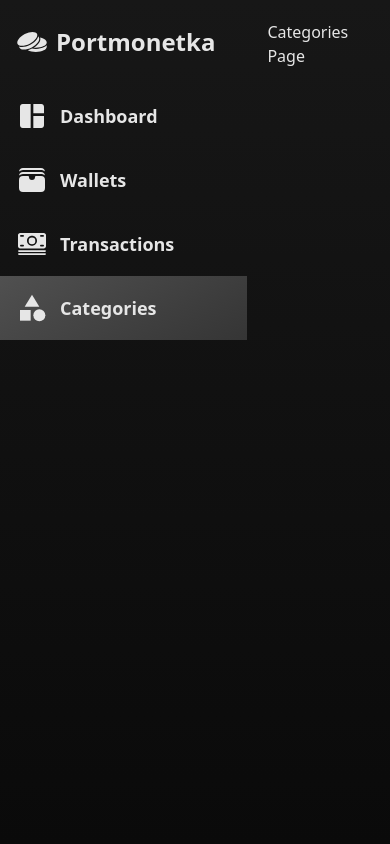
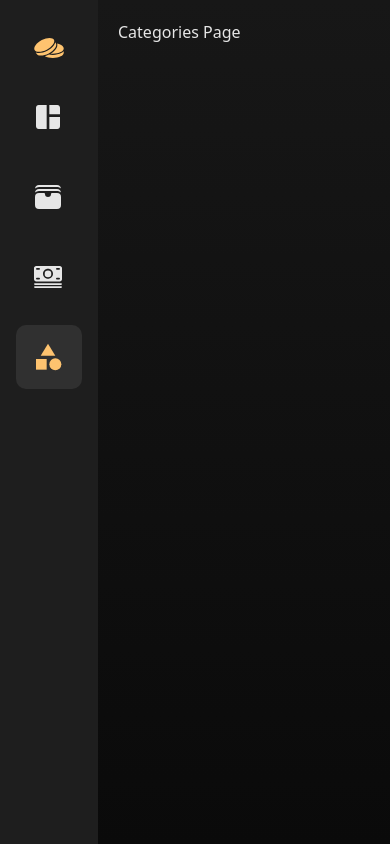
Before and after one commit to khivuksergey/Portmonetka.Backend, a React (Create React App) app in the folder Portmonetka/ClientApp/: page /categories in a window 390 px wide. Built offline with nearby package versions, Linux system fonts and the light colour scheme.

Commit message:
pre-grid

```diff
--- a/Portmonetka/ClientApp/src/Pages/Home/AddTransactionModal.tsx
+++ b/Portmonetka/ClientApp/src/Pages/Home/AddTransactionModal.tsx
@@ -12,7 +12,6 @@ import "react-day-picker/dist/style.css";
 
 import { BiMinus, BiPlus } from "react-icons/bi";
 import { GoCalendar } from "react-icons/go";
-import { RiInsertRowBottom } from "react-icons/ri";
 
 interface AddTransactionModalProps {
     show: boolean
@@ -25,9 +24,9 @@ interface AddTransactionModalProps {
 const AddTransactionModal = ({ show, onClose, wallet, onAddTransactions }: AddTransactionModalProps) => {
     const [validated, setValidated] = useState<boolean>(false);
 
-    let transactionTemplate: ITransaction = {
+    let transactionTemplate: any = {
         description: "",
-        amount: 0,
+        amount: "",
         date: new Date(new Date().getTime()),
         categoryId: 0,
         walletId: wallet.id as number
@@ -250,7 +249,9 @@ const AddTransactionModal = ({ show, onClose, wallet, onAddTransactions }: AddTr
                 }
 
                 <div className="d-grid mb-3" >
-                    <Button variant="outline-light" onClick={addRow}><RiInsertRowBottom size={22} /></Button>
+                    <Button className="button-add-transaction-row" onClick={addRow}>
+                        <BiPlus size={18} />
+                    </Button>
                 </div >
 
 
--- a/Portmonetka/ClientApp/src/Pages/Home/Balance.tsx
+++ b/Portmonetka/ClientApp/src/Pages/Home/Balance.tsx
@@ -21,9 +21,9 @@ export default function Balance() {
                 {
                     currency: key,
                     sum: value.reduce((acc, cur) => acc + cur.amount, 0),
-                    income: 1599,
-                    outcome: -1256,
-                    incomeTrend: -3.7,
+                    income: 15399,
+                    outcome: -156.65,
+                    incomeTrend: -1.5,
                     outcomeTrend: -2.3
                 }]
         );
@@ -43,13 +43,6 @@ export default function Balance() {
                             <BalanceBubble key={balance.currency} balance={balance} />
                         )
                 }
-                {
-                    balances
-                        .sort((a, b) => a.currency < b.currency ? -1 : 1)
-                        .map(balance =>
-                            <BalanceBubble key={balance.currency} balance={balance} />
-                        )
-                }
             </div>
         </section>
     )
--- a/Portmonetka/ClientApp/src/Pages/Home/Transactions.tsx
+++ b/Portmonetka/ClientApp/src/Pages/Home/Transactions.tsx
@@ -55,6 +55,12 @@ export default function Transactions({ transactions, onDeleteTransaction, onRest
             {
                 !isFullMode ?
                     (<>
+                        {
+                            transactions.length === 0 ?
+                                <div className="mt-3 d-flex justify-content-center">
+                                    <h6>Your transactions will be displayed here</h6>
+                                </div>
+                                :
                                 <table className="table mb-0 prevent-select" /*size="sm"*/>
                                     <tbody>
                                         {
@@ -75,6 +81,7 @@ export default function Transactions({ transactions, onDeleteTransaction, onRest
                                         }
                                     </tbody>
                                 </table>
+                        }
                         {transactions.length > 3 ? <BiDotsHorizontalRounded className="transactions-dots" /> : null}
                     </>)
 
--- a/Portmonetka/ClientApp/src/Pages/Home/Wallet.tsx
+++ b/Portmonetka/ClientApp/src/Pages/Home/Wallet.tsx
@@ -72,7 +72,7 @@ export default function Wallet({ wallet, onDeleteWallet, onGetWallets, onChangeW
                     </div>
 
                     <div className="d-grid">
-                        <button className="btn btn-dark add-items-button" type="button" key={"button-" + wallet.id}
+                        <button className="btn add-items-button" type="button" key={"button-" + wallet.id}
                             onClick={(e) => handleTransactionsModalShow(e)}>
                             <IoIosCash />
                         </button>
--- a/Portmonetka/ClientApp/src/Pages/NavMenu.tsx
+++ b/Portmonetka/ClientApp/src/Pages/NavMenu.tsx
@@ -8,25 +8,37 @@ export default function NavMenu() {
     return (
         <div className="nav-menu">
             <div className="logo prevent-select">
-                <GiTwoCoins size={32} />Portmonetka
+                <GiTwoCoins size={32} color={"var(--primary)"} />
+
+                <div className="logo-text">
+                    Portmonetka
+                </div>
             </div>
 
             <section>
                 <NavLink to="/" className="nav-link">
                     <MdSpaceDashboard size={32} />
-                    Dashboard
+                    <div className="menu-text">
+                        Dashboard
+                    </div>
                 </NavLink>
                 <NavLink to="/wallets" className="nav-link">
                     <HiWallet size={32} />
-                    Wallets
+                    <div className="menu-text">
+                        Wallets
+                    </div>
                 </NavLink>
                 <NavLink to="/transactions" className="nav-link">
                     <IoIosCash size={32} />
-                    Transactions
+                    <div className="menu-text">
+                        Transactions
+                    </div>
                 </NavLink>
                 <NavLink to="/categories" className="nav-link">
                     <MdCategory size={32} />
-                    Categories
+                    <div className="menu-text">
+                        Categories
+                    </div>
                 </NavLink>
             </section>
         </div>
--- a/Portmonetka/ClientApp/src/custom.css
+++ b/Portmonetka/ClientApp/src/custom.css
@@ -1,8 +1,9 @@
 /*@import "~normalize.css";*/
 
 :root {
-    /*    --primary-color: #191919;
-    --bs-primary: #191919;*/
+    --primary: /*#3bac58*/ /*#ffe074*/ #fec36f;
+    --gradient-primary: linear-gradient(0deg, var(--primary) 0%, #2cbbb3 100%);
+    --main-grey: rgb(30,30,30);
     --dark-color: #121212;
     --green-main: #599e73; /*#46c263;*/
     --green-accent: #3cab66; /*#53d769;*/ /*#3da865;*/
@@ -156,10 +157,6 @@ select option:hover {
     color: rgba(0,0,0,0.3) !important;
 }
 
-.btn-outline-light {
-    color: var(--dark-color);
-}
-
 #balances {
     display: flex;
     flex-wrap: wrap;
@@ -208,7 +205,7 @@ select option:hover {
 }
 
 .balance > .balance-content {
-    background-color: rgb(30,30,30);
+    background-color: var(--main-grey);
     border-radius: inherit;
     display: flex;
     justify-content: center;
@@ -223,8 +220,9 @@ select option:hover {
 }
 
 .currencySuperEllispe {
-    /*filter: invert(92%) sepia(34%) saturate(800%) hue-rotate(20deg) brightness(90%);*/
-    filter: invert(90%);
+    /*filter: invert(94%) sepia(100%) saturate(655%) hue-rotate(320deg) brightness(97%) contrast(112%);*/
+    filter: invert(80%) sepia(53%) saturate(575%) hue-rotate(325deg) brightness(103%) contrast(99%);
+    /*filter: invert(90%);*/
 }
 
 .currency-sign-container {
@@ -260,7 +258,7 @@ select option:hover {
 }
 
 .balance-trend {
-    margin-left: 10px;
+    margin-left: 1rem;
     display: flex;
     align-items: flex-end;
 }
@@ -271,18 +269,18 @@ select option:hover {
 }
 
 .nav-menu {
-    /*background: black;*/
+    position: fixed;
+    background: var(--main-grey);
     height: 100vh;
+    width: 240px;
     padding-top: 0.5rem;
 }
 
 .page-content{
+    margin-left: 240px;
     padding: 20px;
+    padding-bottom: 0;
     width: 100%;
-}
-
-.navbar {
-    /*background: var(--dark-color);*/
 }
 
 .nav-menu .logo {
@@ -290,6 +288,7 @@ select option:hover {
     font-weight: bold;
     color: var(--light-color);
     display: flex;
+    justify-content: center;
     align-items: center;
     column-gap: 0.5rem;
     text-decoration: none;
@@ -301,10 +300,13 @@ select option:hover {
     color: var(--light-color);
     font-size: 18px;
     font-weight: bold;
+    border-radius: 10px;
+    margin: 1rem;
 }
 
 .nav-menu a.active {
-    background: var(--wallet-gradient-dark-accent);
+    color: var(--primary);
+    background: #303030;
 }
 
 .nav-link {
@@ -370,6 +372,7 @@ select option:hover {
     top: 0px;
     transition: opacity 500ms;
     width: 100%;
+    pointer-events: none;
 }
 
 .wallet::before {
@@ -383,7 +386,7 @@ select option:hover {
 }
 
 .wallet > .wallet-content {
-    background-color: rgb(30,30,30);
+    background-color: var(--main-grey);
     border-radius: inherit;
     display: flex;
     flex-direction: column;
@@ -394,11 +397,40 @@ select option:hover {
     z-index: 2;
 }
 
-@media only screen and (max-width: 643px) {
-    .wallet {
-        max-width: 100%;
+.button-add-transaction-row{
+    background: var(--color-transparent);
+    color: white;
+    border: 1px dashed white !important;
+    transition: background 0.1s ease-in-out;
+}
+
+.button-add-transaction-row:hover {
+    background: white;
+    color: #202020;
+    border: 1px solid #ced4da !important;
+}
+
+.menu-text{
+
+}
+
+@media only screen and (max-width: 1080px) {
+    .menu-text, .logo-text {
+        display: none;
+    }
+    .nav-menu .logo {
+        margin: 1.5rem;
+        margin-bottom: 1.3rem;
+    }
+    .nav-menu {
+        width: 98px;
+    }
+    .page-content {
+        margin-left: 98px;
     }
 }
+
+/*@media(max-width: 1000px)*/
 
 .wallet .transactions-dots {
     align-self: center;
@@ -492,6 +524,8 @@ select option:hover {
 }
 
 .add-items-button {
+    color: var(--light-color) !important;
+    border-radius: 5px;
     font-size: 1.5rem;
     display: flex;
     align-items: baseline;
```
Also changed, not shown: Portmonetka/ClientApp/src/Components/BalanceBubble.tsx (+31 -5 lines). Lines whose indentation alone changed are shown as unchanged.
